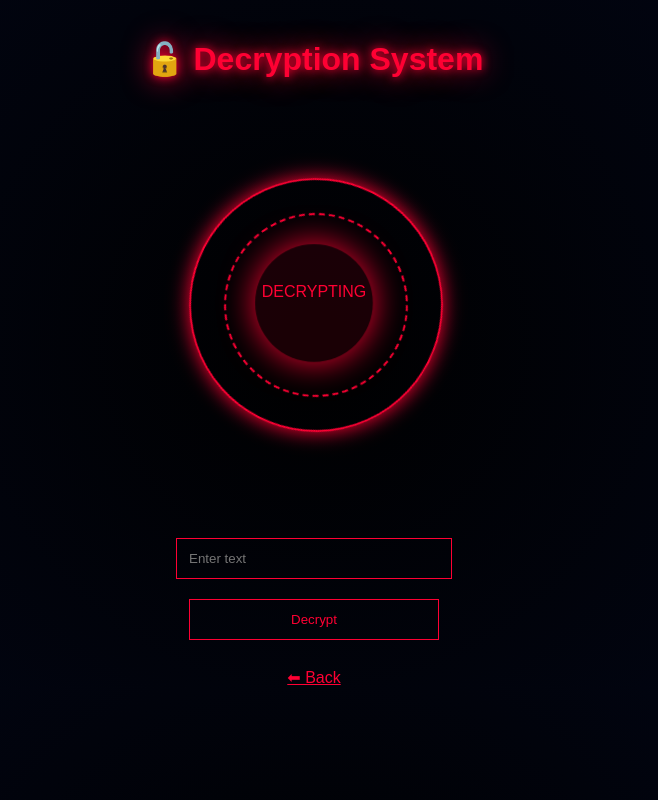
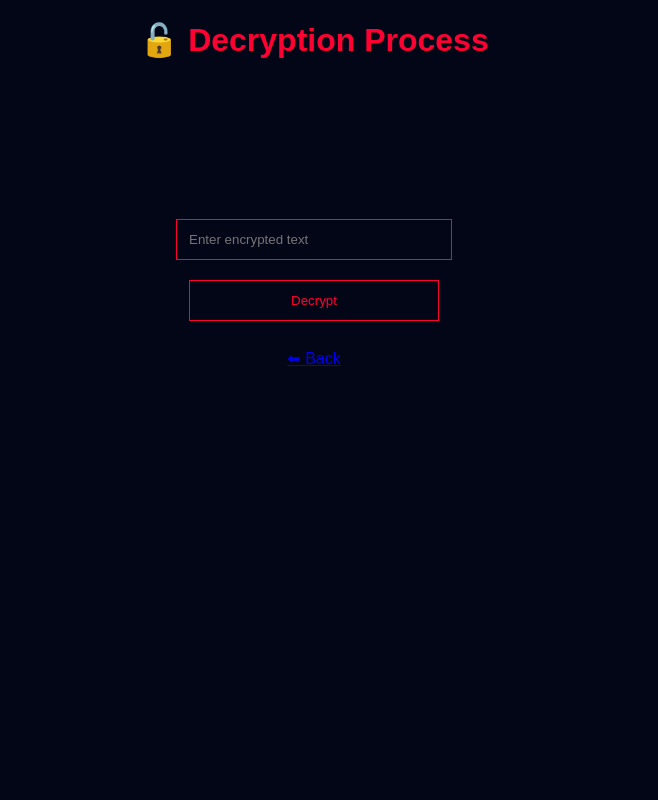
Before and after one commit to 24karan04/Cloud-Computing-Security-project-, a Flask app: page /decrypt in a window 1280 px wide. Shown: the whole page, without its empty margins (326-984 px from the left). Run offline with Flask 3, Linux system fonts and the light colour scheme.

Commit message:
Update decryption page title and styling

```diff
--- a/templates/decrypt.html
+++ b/templates/decrypt.html
@@ -1,124 +1,43 @@
 <!DOCTYPE html>
 <html>
 <head>
-<title>Decryption</title>
-
+<title>Decrypt</title>
 <style>
 body {
-    margin: 0;
-    background: radial-gradient(circle at center, #000000, #020617);
-    font-family: Arial;
-    color: #ff0033;
-    text-align: center;
+    background:#020617;
+    color:#ff0033;
+    text-align:center;
+    font-family:Arial;
 }
 
-/* Title */
-h1 {
-    margin-top: 40px;
-    text-shadow: 0 0 10px #ff0033, 0 0 30px #ff0033;
-}
-
-.circle {
-    position: relative;
-    margin: 100px auto;
-    width: 250px;
-    height: 250px;
-}
-
-.outer {
-    position: absolute;
-    width: 250px;
-    height: 250px;
-    border: 2px solid #ff0033;
-    border-radius: 50%;
-    box-shadow: 0 0 20px #ff0033;
-    animation: spin 8s linear infinite;
-}
-
-.middle {
-    position: absolute;
-    width: 180px;
-    height: 180px;
-    top: 35px;
-    left: 35px;
-    border: 2px dashed #ff0033;
-    border-radius: 50%;
-    animation: spinReverse 6s linear infinite;
-}
-
-.inner {
-    position: absolute;
-    width: 100px;
-    height: 100px;
-    top: 75px;
-    left: 75px;
-    border-radius: 50%;
-    background: rgba(255,0,50,0.1);
-    box-shadow: 0 0 30px #ff0033;
-    animation: pulse 2s infinite;
-}
-
-.center {
-    position: absolute;
-    top: 105px;
-    left: 50%;
-    transform: translateX(-50%);
-}
-
-@keyframes spin {
-    from { transform: rotate(0deg); }
-    to { transform: rotate(360deg); }
-}
-
-@keyframes spinReverse {
-    from { transform: rotate(360deg); }
-    to { transform: rotate(0deg); }
-}
-
-@keyframes pulse {
-    0% { transform: scale(1); }
-    50% { transform: scale(1.2); }
-    100% { transform: scale(1); }
+.box {
+    margin-top:150px;
 }
 
 input, button {
-    padding: 12px;
-    margin: 10px;
-    width: 250px;
-    background: transparent;
-    border: 1px solid #ff0033;
-    color: #ff0033;
-}
-
-button {
-    cursor: pointer;
+    padding:12px;
+    width:250px;
+    margin:10px;
+    background:transparent;
+    border:1px solid #ff0033;
+    color:#ff0033;
 }
 </style>
-
 </head>
 
 <body>
 
-<h1>🔓 Decryption System</h1>
+<h1>🔓 Decryption Process</h1>
 
-<div class="circle">
-    <div class="outer"></div>
-    <div class="middle"></div>
-    <div class="inner"></div>
-    <div class="center">DECRYPTING</div>
+<div class="box">
+<form method="POST">
+<input type="text" name="text" placeholder="Enter encrypted text" required><br>
+<button type="submit">Decrypt</button>
+</form>
 </div>
 
-<form action="/decrypt" method="post">
-    <input type="text" name="text" placeholder="Enter text" required><br>
-    <button type="submit">Decrypt</button>
-</form>
-
-{% if result %}
-<p style="color:#ff0033;">Decrypted: {{ result }}</p>
-{% endif %}
-
 <br>
-<a href="/dashboard" style="color:#ff0033;">⬅ Back</a>
+<a href="/dashboard">⬅ Back</a>
 
 </body>
 </html>
```
